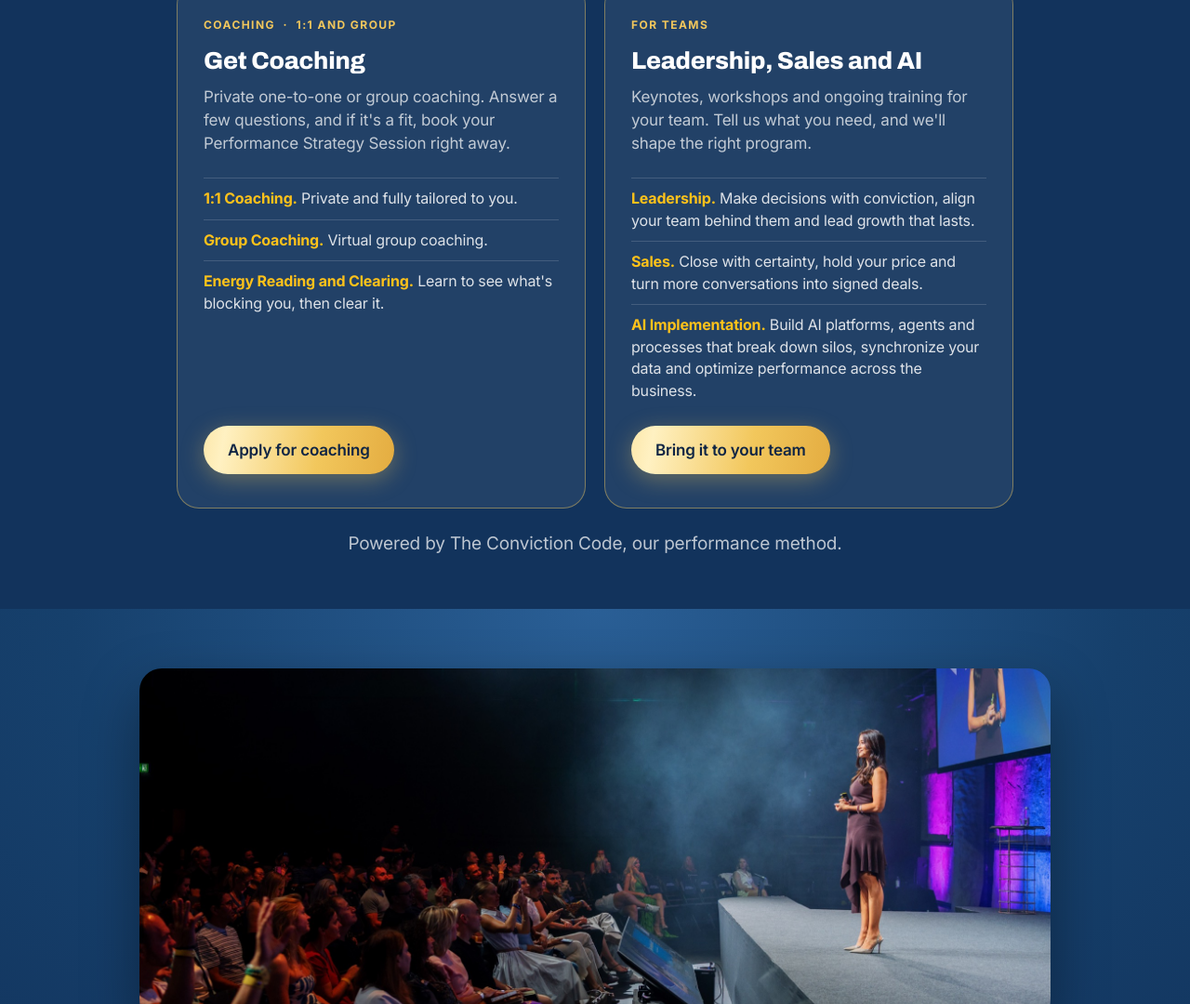
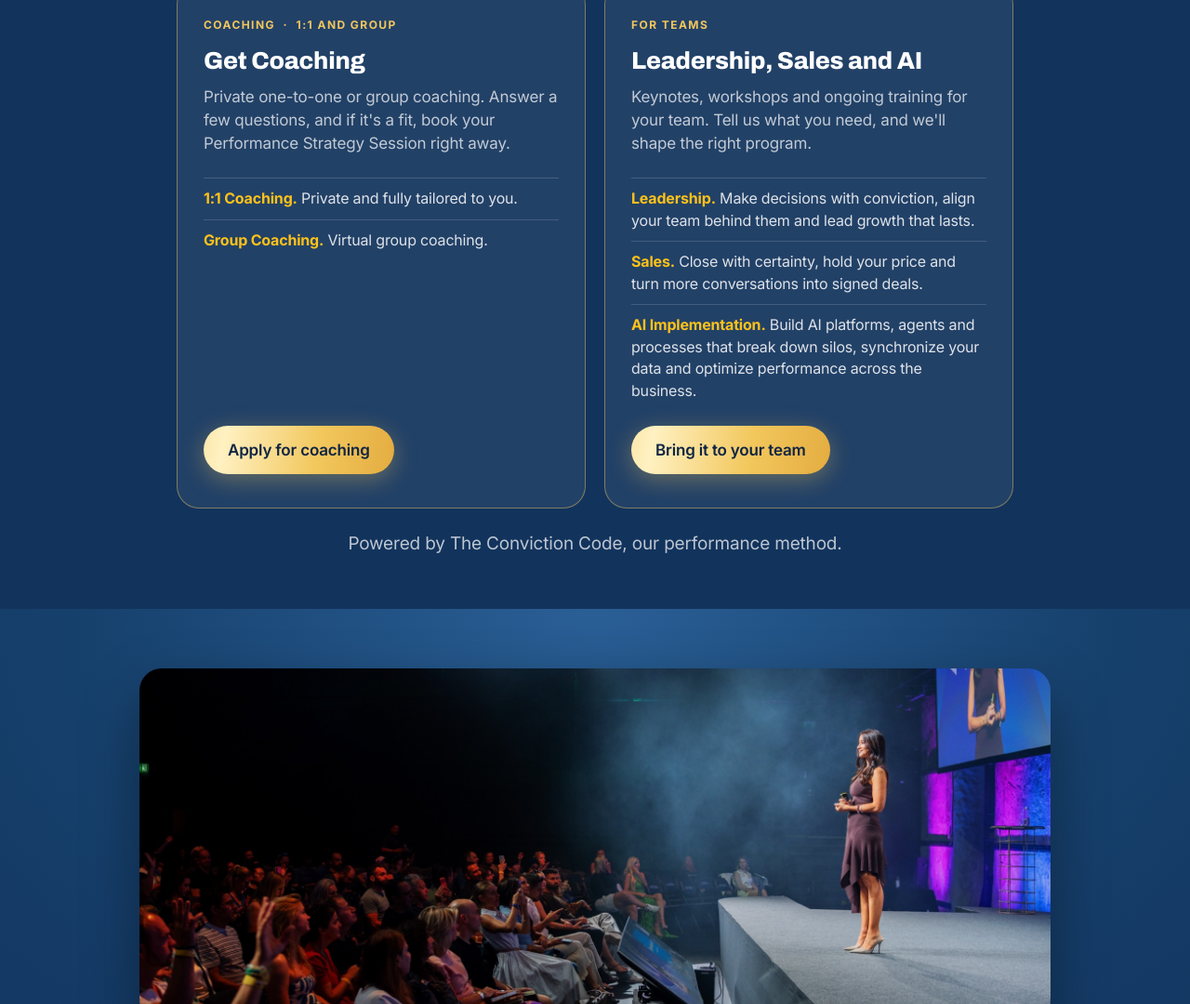
Before and after one commit to RolaDiab/business-manifesting, a plain HTML site: page index.html in a window 1280 px wide. Shown: the part 5911-6991 px from the top of the page at 93% size. Drawn offline with Linux system fonts and the light colour scheme.

Commit message:
Remove energy line from coaching card
Co-Authored-By: Claude Opus 5.5 <noreply@anthropic.com>

```diff
--- a/index.html
+++ b/index.html
@@ -154,7 +154,6 @@
         <ul class="program-list">
           <li><strong>1:1 Coaching.</strong> Private and fully tailored to you.</li>
           <li><strong>Group Coaching.</strong> Virtual group coaching.</li>
-          <li><strong>Energy Reading and Clearing.</strong> Learn to see what's blocking you, then clear it.</li>
         </ul>
         <a class="btn" href="/coaching/apply/">Apply for coaching</a>
       </article>
```
